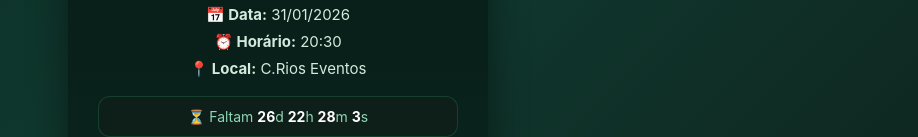
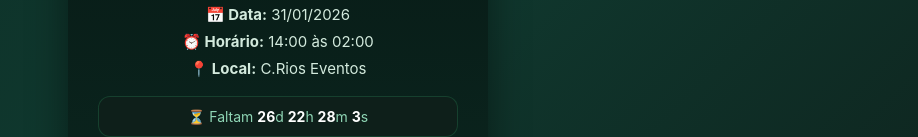
Before and after one commit to WendelEmannuel/A-Noite-Nossa, a plain HTML site: page index.html in a window 1280 px wide. Shown: the part 312-449 px from the top of the page, without its empty margins (362-1280 px from the left). Drawn offline with Linux system fonts and the light colour scheme.

Commit message:
Update index.html

```diff
--- a/index.html
+++ b/index.html
@@ -21,7 +21,7 @@
 
     <div class="info">
         <p><strong>📅 Data:</strong> 31/01/2026</p>
-        <p><strong>⏰ Horário:</strong> 20:30</p>
+        <p><strong>⏰ Horário:</strong> 14:00 às 02:00</p>
         <p><strong>📍 Local:</strong> C.Rios Eventos</p>
     </div>
 
```
